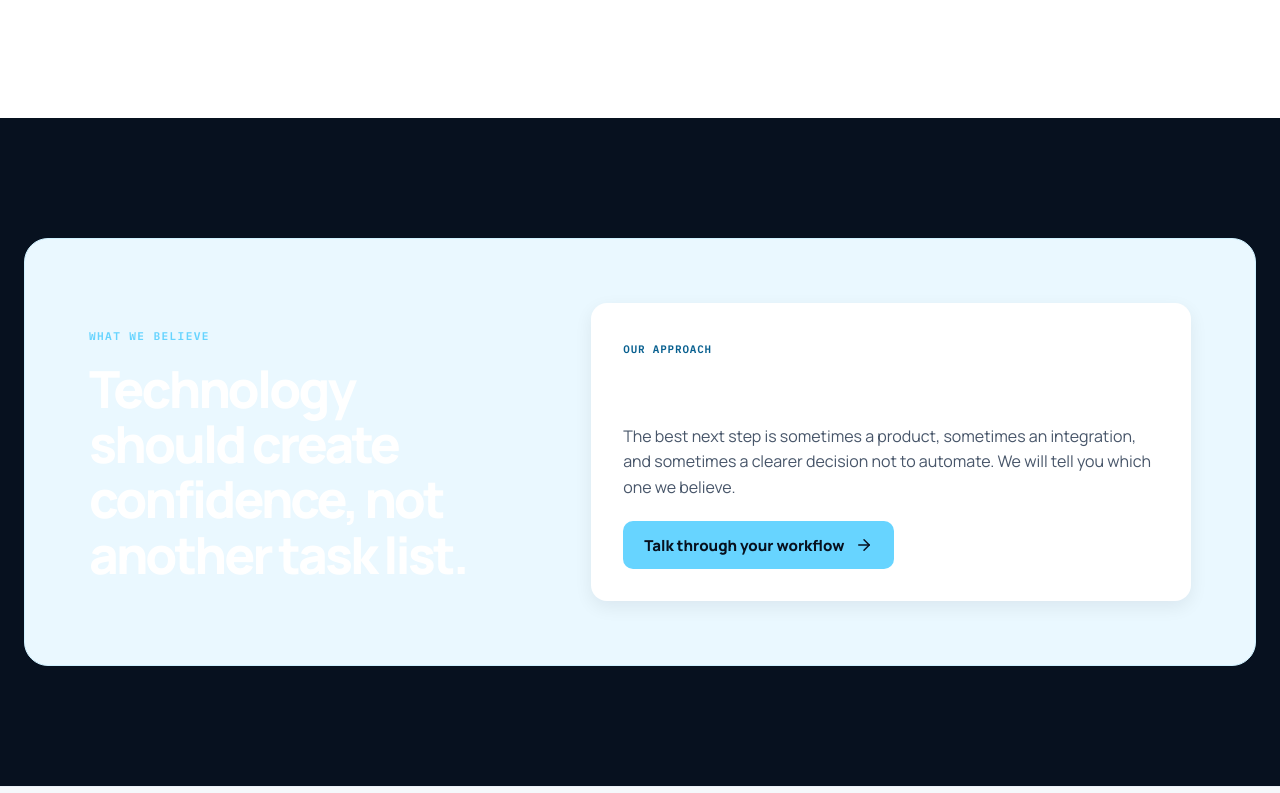
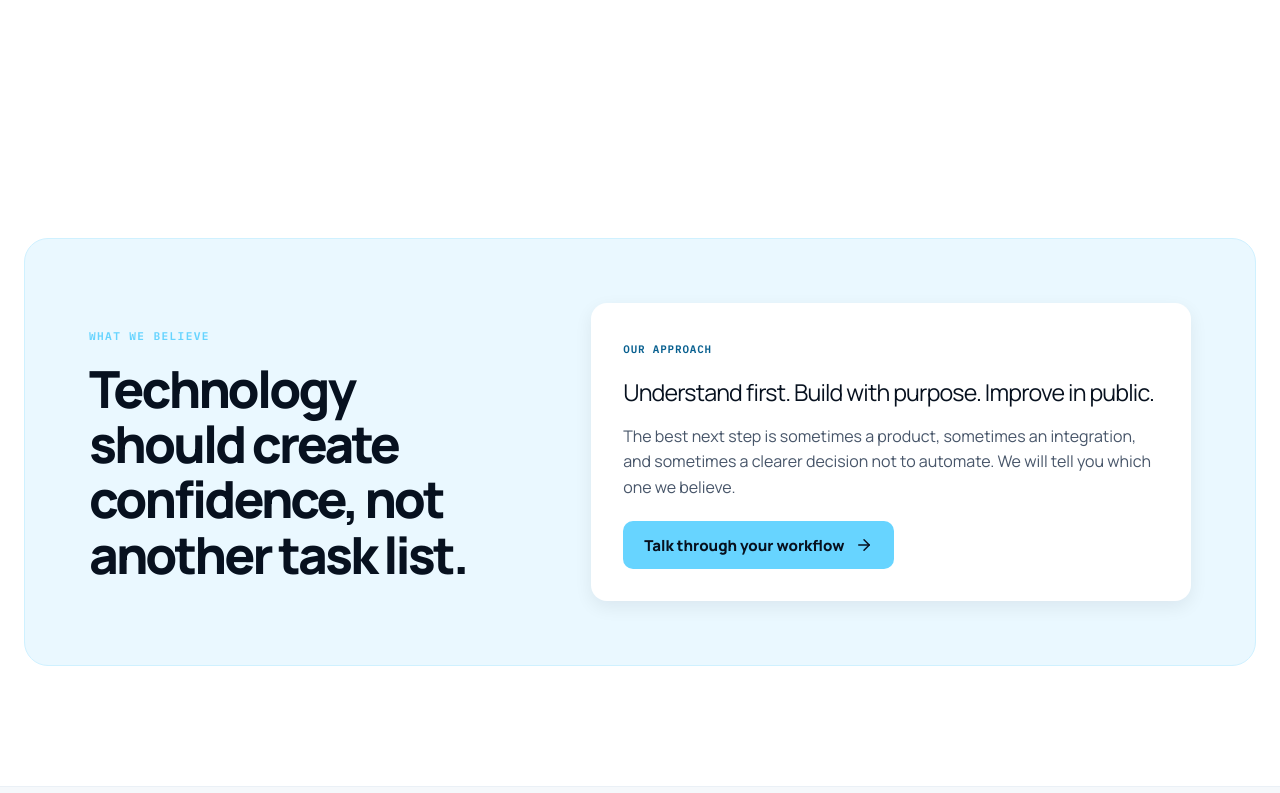
Before and after one commit to saikaew-pom/kpiplustech, a Next.js app: page /about in a window 1280 px wide. Shown: the part 1847-2640 px from the top of the page. Built offline with nearby package versions, Linux system fonts and the light colour scheme; no server answers.

Commit message:
Fix About page text contrast

```diff
--- a/src/app/about/page.tsx
+++ b/src/app/about/page.tsx
@@ -110,7 +110,7 @@ export default function AboutPage() {
           </div>
         </section>
 
-        <section className="section section-dark">
+        <section className="section">
           <div className="shell insight-shell">
             <div>
               <span className="dark-kicker">WHAT WE BELIEVE</span>
```
